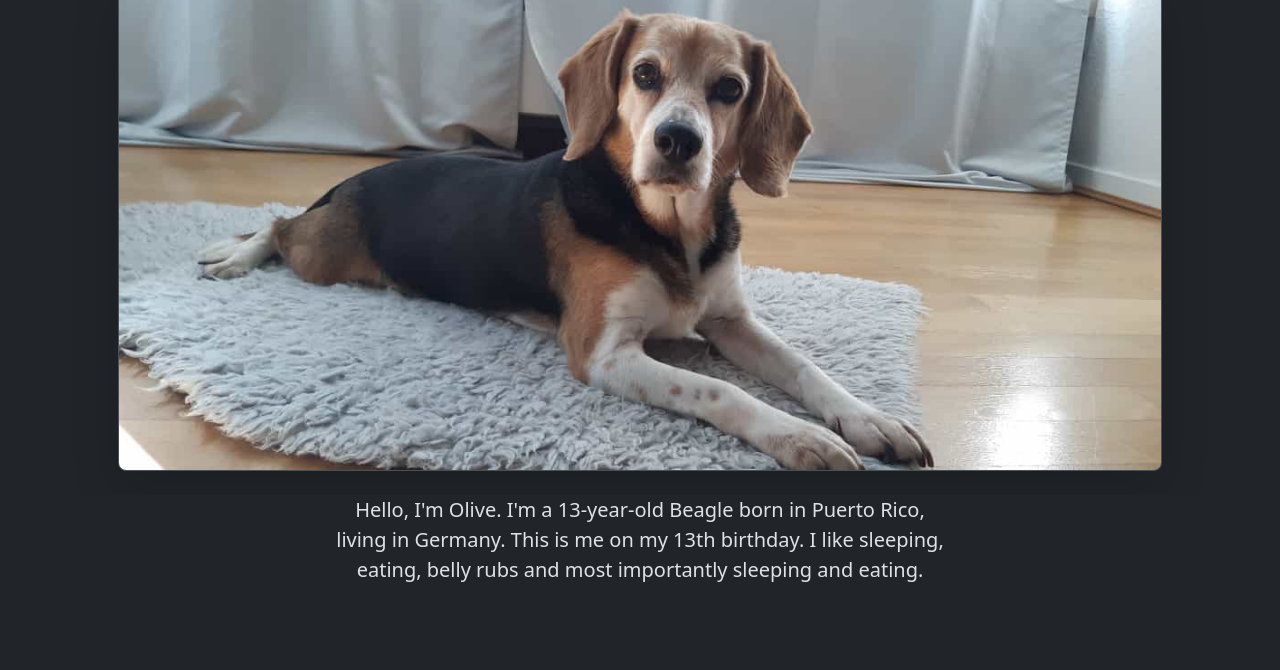
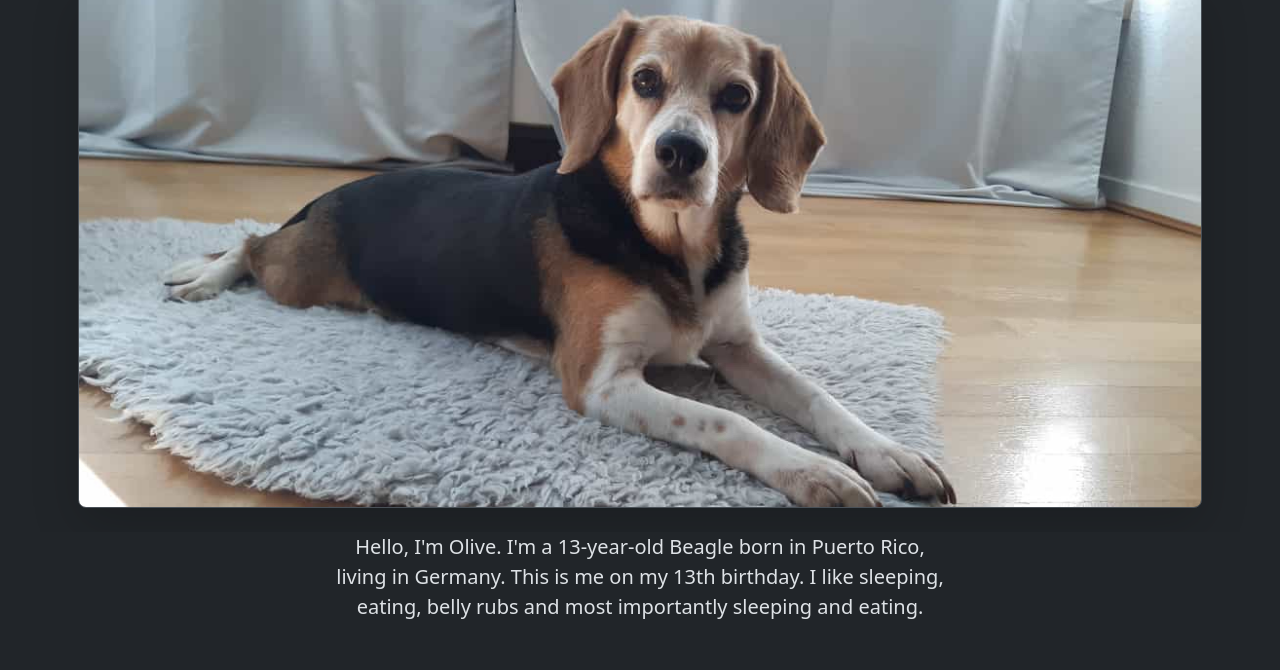
Before and after one commit to Matthimatiker/olive-daily, a website: page public/index.html in a window 1280 px wide. Shown: the part 183-853 px from the top of the page. Before the commit the page ends 816 px from the top, so only its background shows below. Drawn offline with Linux system fonts and the light colour scheme.

Commit message:
pimping some more

```diff
--- a/public/index.html
+++ b/public/index.html
@@ -12,7 +12,7 @@
         <div class="px-4 pt-5 my-5 text-center">
             <h3 class="display-4 fw-bold text-body-emphasis">Queen Olive</h3>
             <div class="overflow-hidden">
-                <div class="container px-5">
+                <div class="container px-2">
                     <img src="images/queen-olive.jpeg" class="img-fluid border rounded-3 shadow-lg mb-4" alt="Example image" loading="lazy">
                 </div>
             </div>
```
